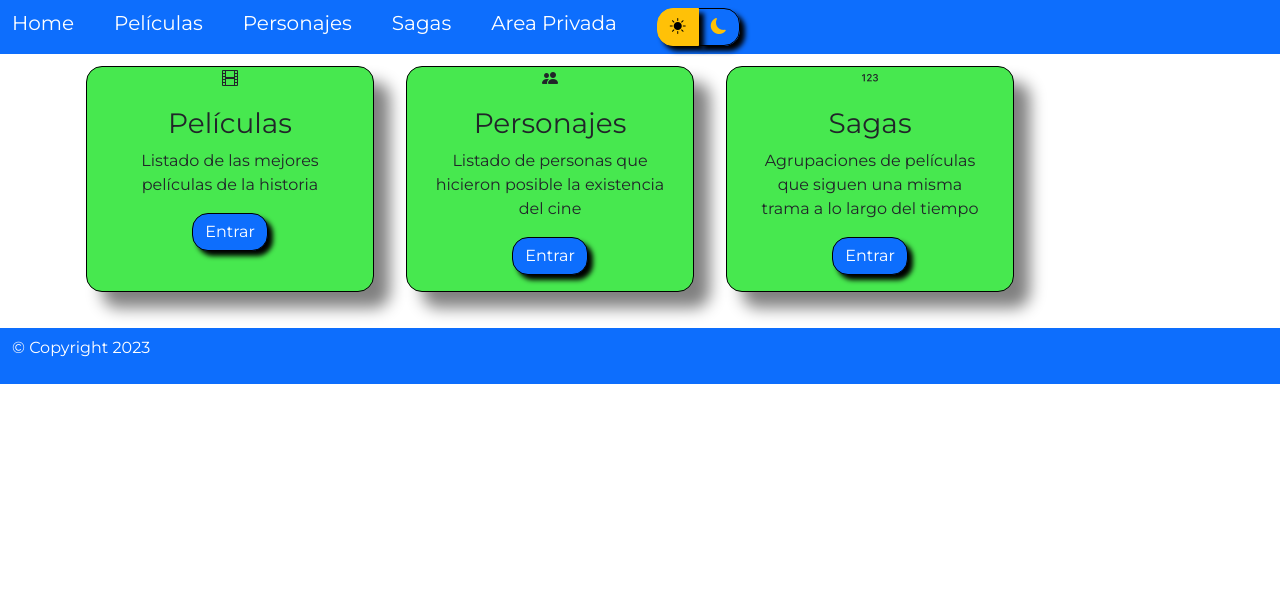
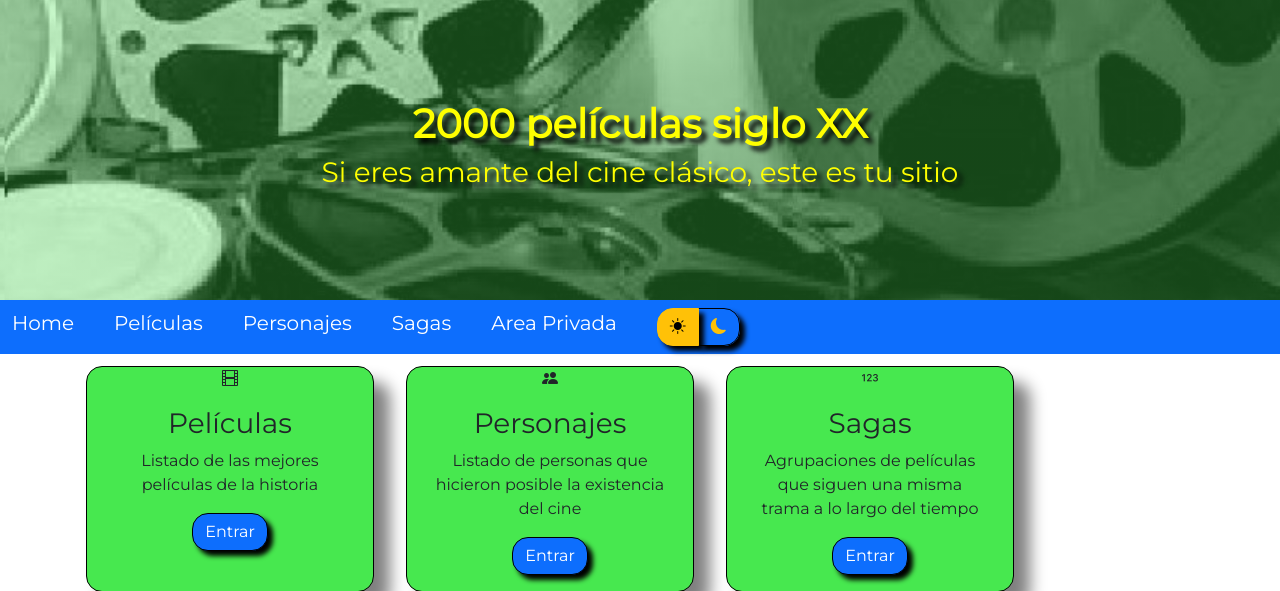
Before and after one commit to franjavi01/Fichas_Peliculas, a PHP site: page /index.php in a window 1280 px wide. Shown: the top 591 px of the page. Run offline with PHP 8.4, Linux system fonts and the light colour scheme.

Commit message:
añadiendo la cabecera

```diff
--- a/includes/header.php
+++ b/includes/header.php
@@ -13,6 +13,10 @@
 
 <body>
     <header>
+        <div class="cabecera">
+        <h1 class="text-center">2000 películas siglo XX</h1>
+        <h3 class="text-center">Si eres amante del cine clásico, este es tu sitio</h3>
+        </div>
         <nav class="navbar navbar-expand-lg navbar-dark bg-primary z-1 position-fixed container-fluid">
         <button class="navbar-toggler" type="button" data-bs-toggle="collapse" data-bs-target="#opciones">
             <span class="navbar-toggler-icon"></span>
--- a/style.css
+++ b/style.css
@@ -7,6 +7,27 @@
 body {
     font-family: 'Montserrat', sans-serif;
 }
+
+.cabecera {
+    height: 300px;
+    background: linear-gradient(
+        rgba(71,232,79,.3),
+        rgba(71,232,79,.3)
+      ), url(./imagenes/cabecera.jpg) center center no-repeat;
+  background-size: cover;
+}
+
+.cabecera h1 {
+    padding-top: 100px;
+    text-shadow: 5px 5px 5px black;
+    color: yellow;
+    font-weight: bold;
+ }
+
+.cabecera h3 {
+    text-shadow: 5px 5px 5px black;
+    color: yellow;
+ }
 
 footer {
     padding-top: 20px;
```
Also changed, not shown: imagenes/cabecera.jpg (added), imagenes/logo.jpg (added).
